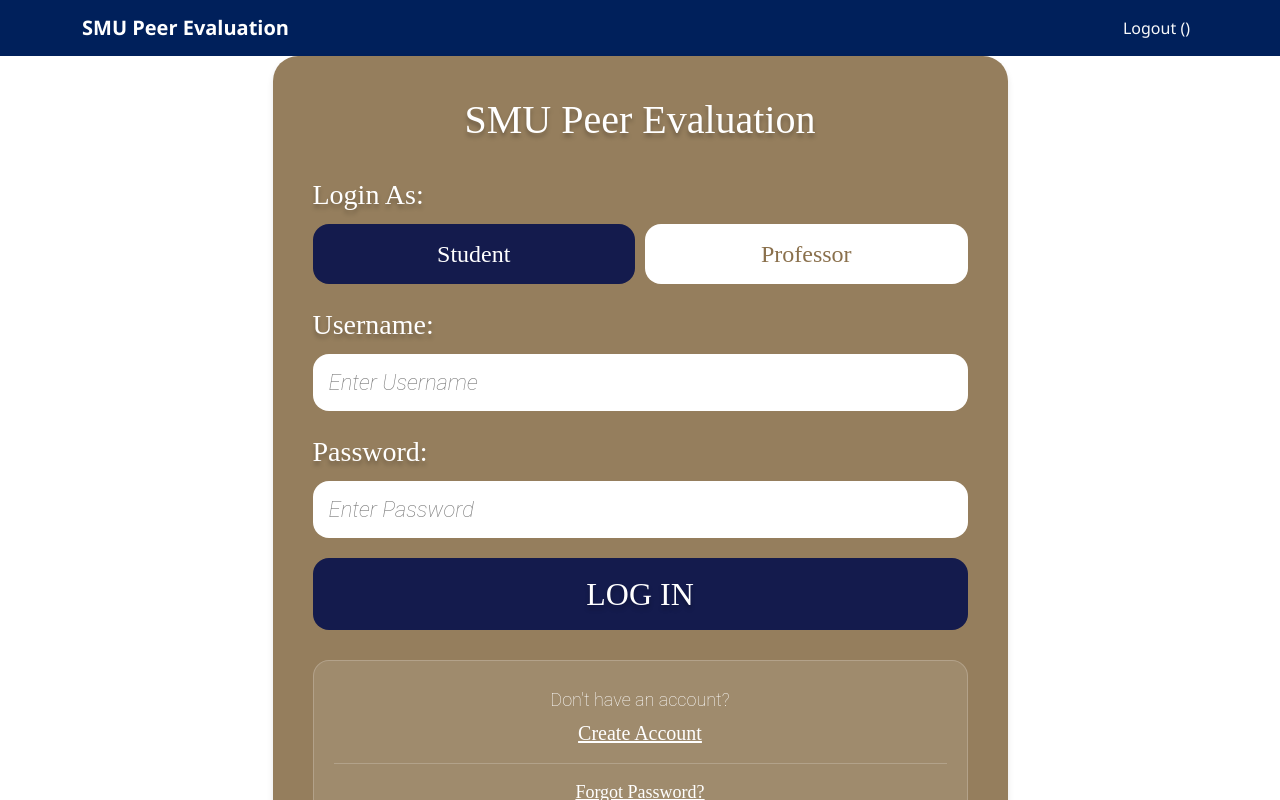
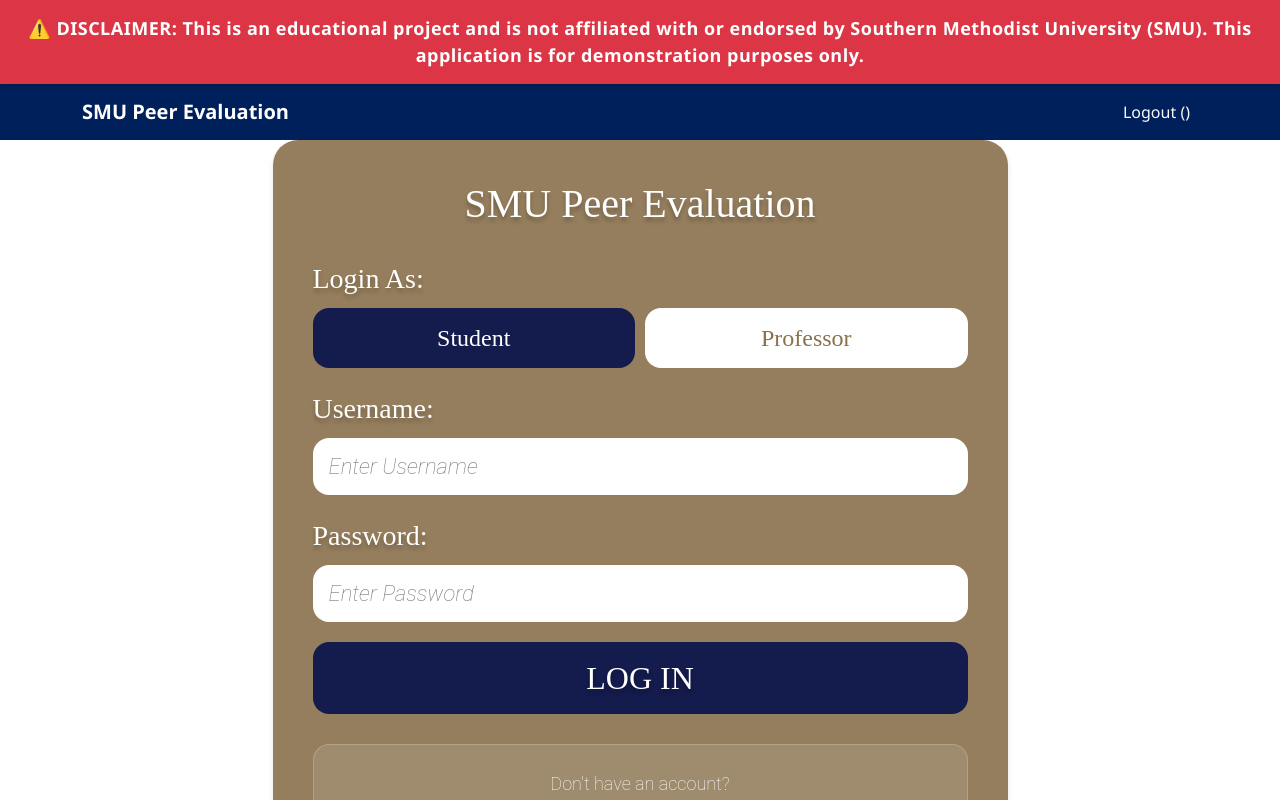
Before and after one commit to ryandanziger/smu-web-application, a React (Create React App) app in the folder peer-eval-system/frontend-clean/: page /login in a window 1280 px wide. Shown: the top 800 px of the page. Built offline with nearby package versions, Linux system fonts and the light colour scheme; no server answers.

Commit message:
disclaimer

```diff
--- a/peer-eval-system/frontend-clean/src/App.js
+++ b/peer-eval-system/frontend-clean/src/App.js
@@ -10,6 +10,7 @@
 import CourseCreation from './components/CourseCreation.js';
 import CourseRoster from './components/CourseRoster.js';
 import GroupManagement from './components/GroupManagement.js';
+import DisclaimerBanner from './components/DisclaimerBanner.js';
 import { AuthProvider, useAuth } from './contexts/AuthContext.js';
 import { BrowserRouter as Router, Routes, Route, Link, Navigate } from 'react-router-dom';
 import { Container, Navbar, Nav, Row, Col } from 'react-bootstrap';
@@ -49,6 +50,9 @@
 
   return (
     <>
+      {/* Educational Project Disclaimer Banner */}
+      <DisclaimerBanner />
+
       {/* SMU Navbar */}
       <Navbar expand="lg" style={{ backgroundColor: '#00205B' }} variant="dark">
         <Container>
--- /dev/null
+++ b/peer-eval-system/frontend-clean/src/components/DisclaimerBanner.js
@@ -0,0 +1,23 @@
+import React from 'react';
+
+export default function DisclaimerBanner() {
+  return (
+    <div
+      style={{
+        backgroundColor: '#DC3545', // Red color
+        color: 'white',
+        padding: '15px 20px',
+        textAlign: 'center',
+        fontSize: 'clamp(14px, 2vw, 18px)',
+        fontWeight: 'bold',
+        width: '100%',
+        position: 'relative',
+        zIndex: 1000,
+        boxShadow: '0 2px 4px rgba(0,0,0,0.2)',
+        letterSpacing: '0.5px'
+      }}
+    >
+      ⚠️ DISCLAIMER: This is an educational project and is not affiliated with or endorsed by Southern Methodist University (SMU). This application is for demonstration purposes only.
+    </div>
+  );
+}
```
Also changed, not shown: 1 other file (tests, documents, lock files or other folders).
